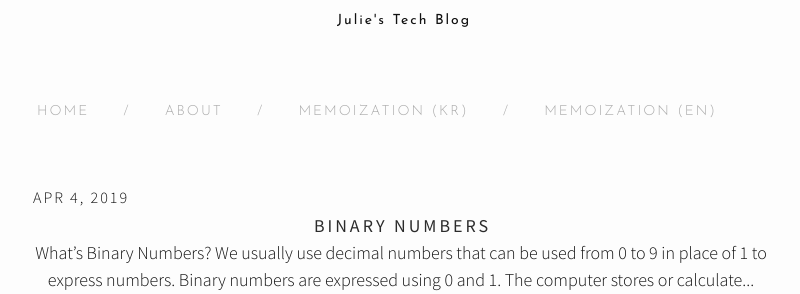
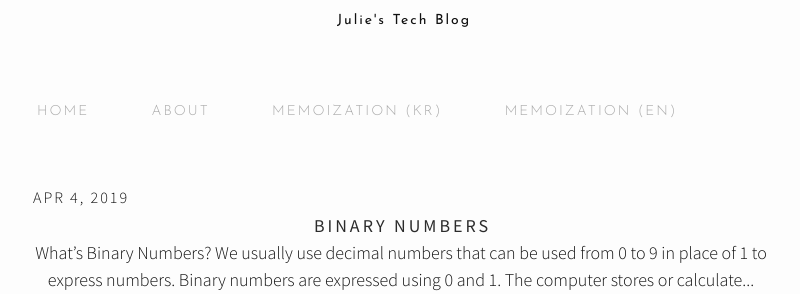
Before and after one commit to julie-oh/julie-oh.github.io, a Jekyll site: the page built from index.html, in a window 1280 px wide. Shown: the part 150-444 px from the top of the page, without its empty margins (239-1039 px from the left). Built offline with Jekyll 4.4.1, drawn with Linux system fonts in a browser that asks for light colours; nearby versions of some CDN libraries; the list of posts is cut into pages by our own code.

```diff
--- a/_config.yml
+++ b/_config.yml
@@ -9,8 +9,8 @@
 title: Gravity
 email: ohyeonjulie@gmail.com
 description: Julie's Tech Blog
-baseurl: "/memoization(kr)" # the subpath of your site, e.g. /blog
-url: "http://yourdomain.com" # the base hostname & protocol for your site
+baseurl: "" # the subpath of your site, e.g. /blog
+url: "" # the base hostname & protocol for your site
 #linkedin_username: play_oh
 github_username:  julie-oh
 paginate: 5
--- a/_includes/header.html
+++ b/_includes/header.html
@@ -10,7 +10,7 @@
     <a class="page-link" href="{{site.url}}{{site.baseurl}}">HOME</a>
 
     {% for i in (1..3) %}
-    <span class="exclamationMark">/
+    <span class="exclamationMark"/>
     {% for sitePage in site.pages %}
     {% if sitePage.title and sitePage.order == i %}
 
```
